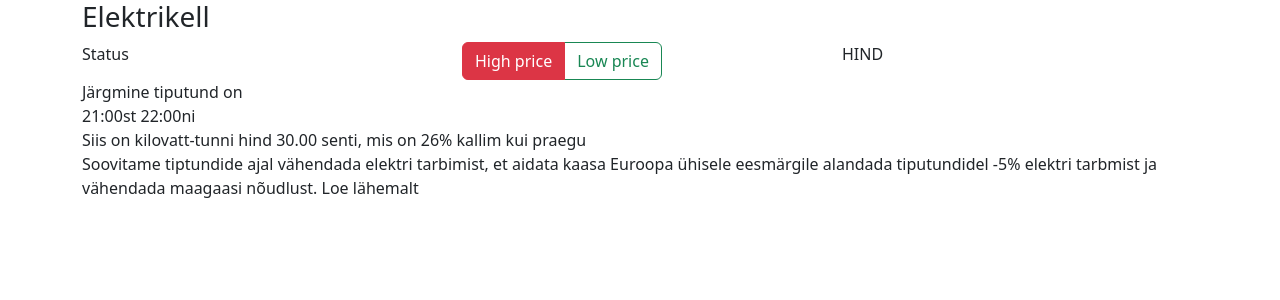
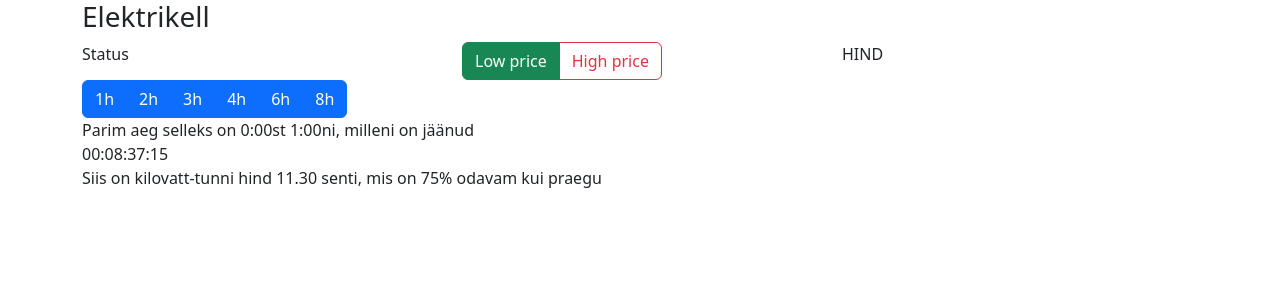
Before and after one commit to Igoz-EST/elektrikell, a React (Create React App) app: page / in a window 1280 px wide. Shown: the top 300 px of the page. Built offline with nearby package versions, Linux system fonts and the light colour scheme; the HTML template or start-up script is replaced by a standard one.

Commit message:
New footer & countdown package

```diff
--- a/package.json
+++ b/package.json
@@ -9,6 +9,7 @@
     "bootstrap": "^5.2.2",
     "react": "^18.2.0",
     "react-bootstrap": "^2.5.0",
+    "react-countdown": "^2.3.2",
     "react-dom": "^18.2.0",
     "react-scripts": "5.0.1",
     "web-vitals": "^2.1.4"
--- a/src/App.js
+++ b/src/App.js
@@ -9,13 +9,13 @@
 //import SComponent from './Component';
 //import TimerComponent from './timerComponent';
 function App() {
-  const [radioValue, setRadioValue] = useState("1");
-
+  const [radioValue, setRadioValue] = useState("low");
+  const [hourValue, setHourValue] = useState(1);
   return (
     <Container>
       <HeaderComponent setRadioValue={setRadioValue} radioValue={radioValue}/>
-      <BodyComponent radioValue={radioValue}/>
-      <FooterComponent radioValue={radioValue}/>
+      <BodyComponent radioValue={radioValue} hourValue={hourValue}/>
+      <FooterComponent radioValue={radioValue} hourValue={hourValue} setHourValue={setHourValue}/>
     </Container>
   );
 }
--- /dev/null
+++ b/src/footer/high.js
@@ -0,0 +1,30 @@
+import Row from 'react-bootstrap/Row';
+import Col from 'react-bootstrap/Col';
+
+function High() {
+    return (
+        <>
+            <Row>
+              <Col>Järgmine tiputund on</Col>
+            </Row>
+            <Row>
+              <Col>21:00st 22:00ni</Col>
+            </Row>
+            <Row>
+              <Col>
+                Siis on kilovatt-tunni hind 30.00 senti, mis on 26% kallim kui
+                praegu
+              </Col>
+            </Row>
+            <Row>
+              <Col>
+                Soovitame tiptundide ajal vähendada elektri tarbimist, et aidata
+                kaasa Euroopa ühisele eesmärgile alandada tiputundidel -5% elektri
+                tarbmist ja vähendada maagaasi nõudlust. Loe lähemalt
+              </Col>
+            </Row>
+          </>
+    )
+}
+
+export default High;
--- a/src/footer/index.js
+++ b/src/footer/index.js
@@ -1,32 +1,17 @@
 import React from "react";
-import Row from "react-bootstrap/Row";
-import Col from "react-bootstrap/Col";
+// import Row from "react-bootstrap/Row";
+// import Col from "react-bootstrap/Col";
+import High from './high'
+import Low from './low'
 
-const FooterComponent = () => {
+const FooterComponent = ({ radioValue, hourValue, setHourValue }) => {
 
-return (
+  return (
     <>
-        <Row>
-          <Col>Järgmine tiputund on</Col>
-        </Row>
-        <Row>
-          <Col>21:00st 22:00ni</Col>
-        </Row>
-        <Row>
-          <Col>
-            Siis on kilovatt-tunni hind 30.00 senti, mis on 26% kallim kui
-            praegu
-          </Col>
-        </Row>
-        <Row>
-          <Col>
-            Soovitame tiptundide ajal vähendada elektri tarbimist, et aidata
-            kaasa Euroopa ühisele eesmärgile alandada tiputundidel -5% elektri
-            tarbmist ja vähendada maagaasi nõudlust. Loe lähemalt
-          </Col>
-        </Row>
-      </>
-)
+      {radioValue === 'low' ? (<Low {...{hourValue, setHourValue}}/>) : (<High />)}
+    </>
+  );
+
 }
 
 export default FooterComponent;
--- /dev/null
+++ b/src/footer/low.js
@@ -0,0 +1,58 @@
+import Row from "react-bootstrap/Row";
+import Col from "react-bootstrap/Col";
+import ToggleButton from "react-bootstrap/ToggleButton";
+import ButtonGroup from "react-bootstrap/ButtonGroup";
+import Countdown from "react-countdown";
+
+function Low({hourValue, setHourValue}) {
+    const endOfDay = new Date().setHours(23,59,59,999);
+  const cheapHours = [
+    { label: "1h", value: "1" },
+    { label: "2h", value: "2" },
+    { label: "3h", value: "3" },
+    { label: "4h", value: "4" },
+    { label: "6h", value: "6" },
+    { label: "8h", value: "8" },
+  ];
+
+  function handleOnChange(event) {
+    setHourValue(event.currentTarget.value);
+  }
+  return (
+    <>
+      <Row>
+        <Col>
+          <ButtonGroup>
+            {cheapHours.map((hour) => (
+              <ToggleButton
+              key={hour.value}
+              id={`hour-${hour.value}`}
+              type="radio"
+              name="hour"
+              value={hour.value}
+              checked={ hourValue === hour.value }
+              onChange={handleOnChange}>
+                {hour.label}
+              </ToggleButton>
+            ))}
+          </ButtonGroup>
+        </Col>
+      </Row>
+      <Row>
+        <Col>Parim aeg selleks on 0:00st 1:00ni, milleni on jäänud</Col>
+      </Row>
+      <Row>
+        <Col>
+        <Countdown date={endOfDay} />
+        </Col>
+      </Row>
+      <Row>
+        <Col>
+          Siis on kilovatt-tunni hind 11.30 senti, mis on 75% odavam kui praegu
+        </Col>
+      </Row>
+    </>
+  );
+}
+
+export default Low;
--- a/src/header/index.js
+++ b/src/header/index.js
@@ -7,10 +7,14 @@
 const HeaderComponent = (props) => {
 
   const radios = [
-    { name: "High price", value: "1" },
-    { name: "Low price", value: "2" },
+    { name: "Low price", value: "low" },
+    { name: "High price", value: "high" },
+
   ];
-
+  function handleOnChange(event) {
+    // event.preventDefault();
+    props.setRadioValue(event.currentTarget.value)
+  }
   return (
     <>
       <Row>
@@ -18,7 +22,7 @@
           <h3>Elektrikell</h3>
         </Col>
       </Row>
-      <Row>
+      <Row onMouseEnter={(event) => console.log(event)}>
         <Col>Status</Col>
         <Col>
           <ButtonGroup>
@@ -27,11 +31,11 @@
                 key={idx}
                 id={`radio-${idx}`}
                 type="radio"
-                variant={idx % 2 ? "outline-success" : "outline-danger"}
+                variant={idx % 2 ? "outline-danger" : "outline-success"}
                 name="radio"
                 value={radio.value}
                 checked={props.radioValue === radio.value}
-                onChange={(e) => props.setRadioValue(e.currentTarget.value)}
+                onChange={handleOnChange}
               >
                 {radio.name}
               </ToggleButton>
```
Also changed, not shown: 1 other file (tests, documents, lock files or other folders).
